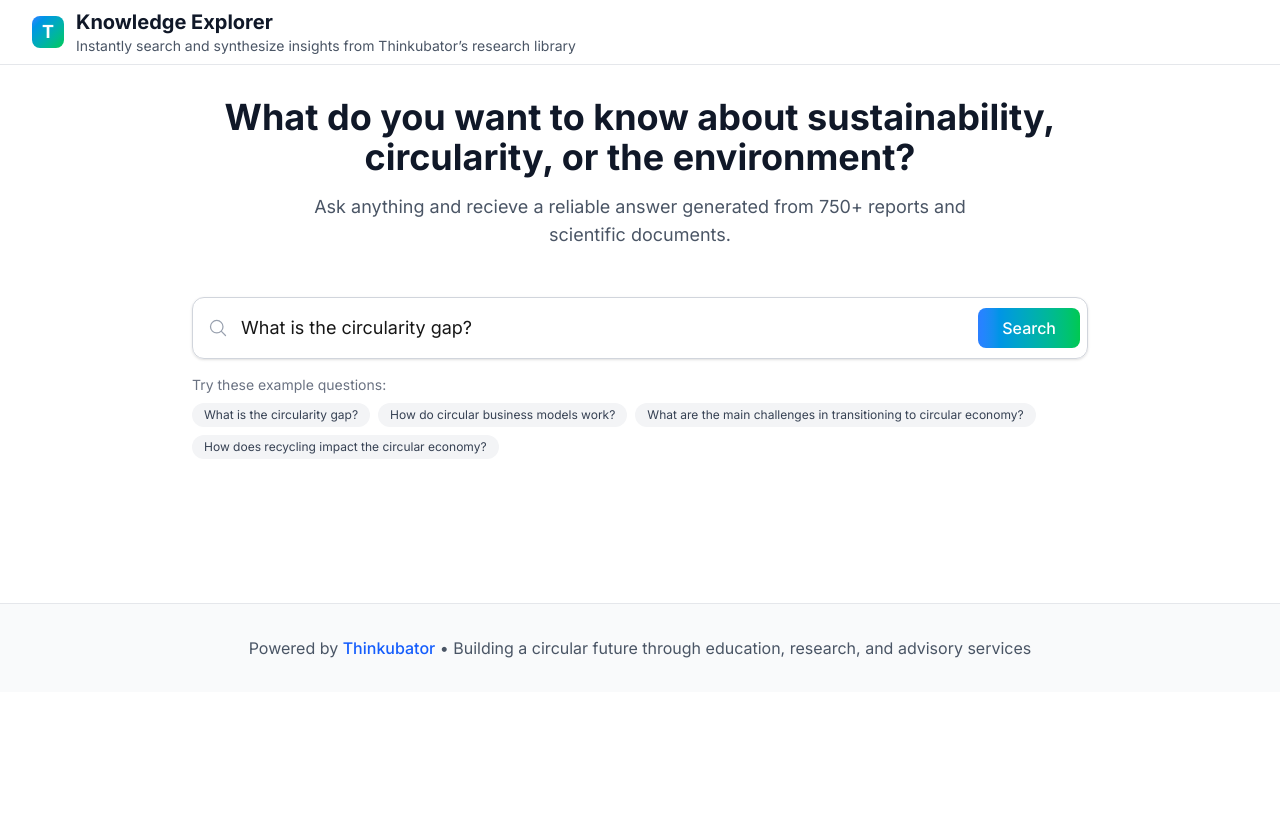
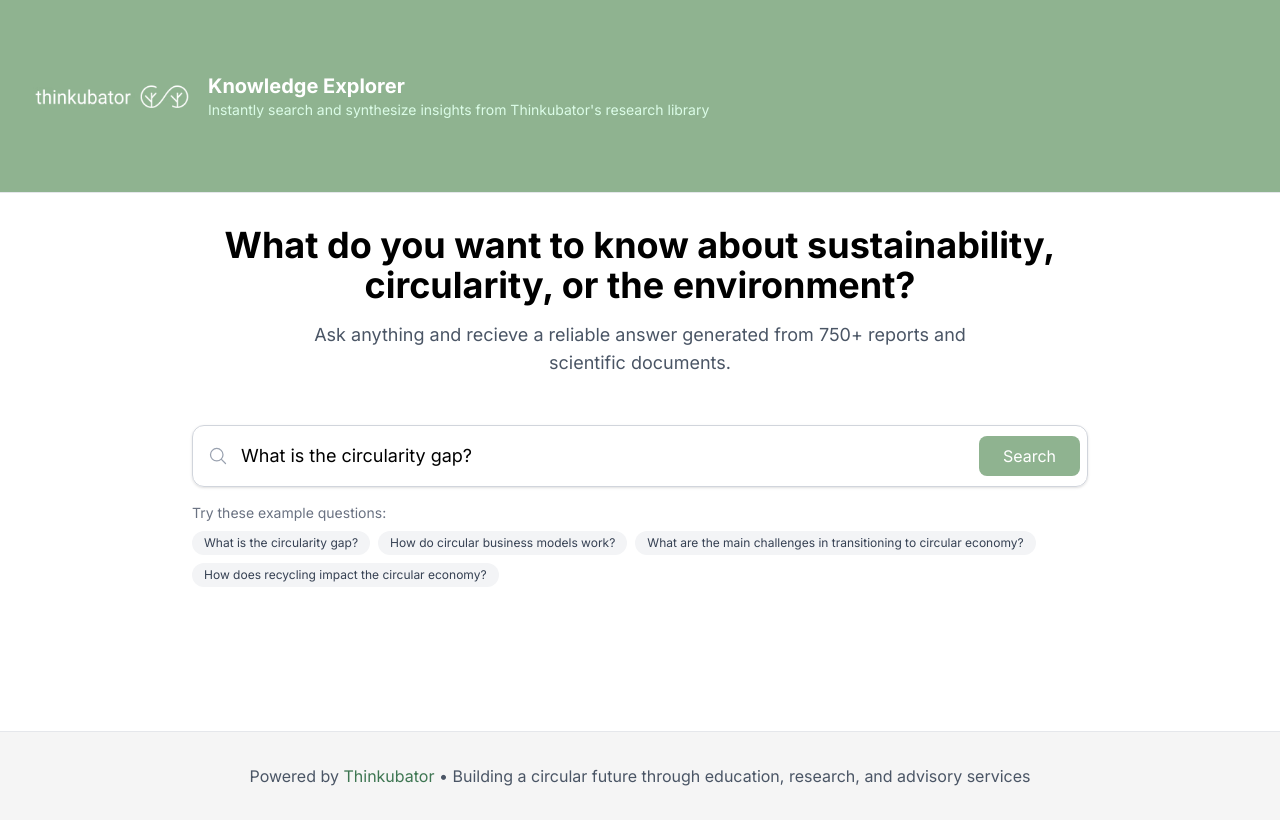
Before and after one commit to jakthehutt/thinkubator-rag, a Next.js app in the folder src/frontend/: page / in a window 1280 px wide. Built offline with nearby package versions, Linux system fonts and the light colour scheme.

Commit message:
update: thinkubator colors

```diff
--- a/src/frontend/src/app/globals.css
+++ b/src/frontend/src/app/globals.css
@@ -2,20 +2,26 @@
 
 :root {
   --background: #ffffff;
-  --foreground: #171717;
-  --primary: #2563eb;
-  --secondary: #059669;
+  --foreground: #000000;
+  --primary: #8FB390;
+  --primary-hover: #3E7652;
+  --secondary: #8FB390;
+  --accent: #3E7652;
   --border: #e5e7eb;
-  --ring: #2563eb;
+  --ring: #8FB390;
+  --footer-bg: #f5f5f5;
 }
 
 @theme inline {
   --color-background: var(--background);
   --color-foreground: var(--foreground);
   --color-primary: var(--primary);
+  --color-primary-hover: var(--primary-hover);
   --color-secondary: var(--secondary);
+  --color-accent: var(--accent);
   --color-border: var(--border);
   --color-ring: var(--ring);
+  --color-footer-bg: var(--footer-bg);
   --font-sans: var(--font-inter);
 }
 
@@ -56,5 +62,5 @@ body {
 
 /* Focus states */
 .focus-ring {
-  @apply focus:outline-none focus:ring-2 focus:ring-blue-500 focus:ring-offset-2;
+  @apply focus:outline-none focus:ring-2 focus:ring-[#8FB390] focus:ring-offset-2;
 }
--- a/src/frontend/src/app/layout.tsx
+++ b/src/frontend/src/app/layout.tsx
@@ -5,6 +5,7 @@ import "./globals.css";
 const inter = Inter({
   variable: "--font-inter",
   subsets: ["latin"],
+  weight: ["400", "700"],
 });
 
 export const metadata: Metadata = {
@@ -20,7 +21,7 @@ export default function RootLayout({
   return (
     <html lang="en">
       <body
-        className={`${inter.variable} font-sans antialiased bg-gradient-to-br from-blue-50 via-white to-green-50 min-h-screen`}
+        className={`${inter.variable} font-sans antialiased bg-white min-h-screen`}
       >
         {children}
       </body>
--- a/src/frontend/src/app/page.tsx
+++ b/src/frontend/src/app/page.tsx
@@ -1,6 +1,7 @@
 'use client'
 
 import { useState } from 'react'
+import Image from 'next/image'
 import { QueryInterface } from '@/components/QueryInterface'
 import { ResultsDisplay } from '@/components/ResultsDisplay'
 
@@ -57,19 +58,25 @@ export default function Home() {
   return (
     <div className="min-h-screen">
       {/* Header */}
-      <header className="border-b border-gray-200 bg-white/70 backdrop-blur-sm sticky top-0 z-50">
+      <header className="border-b border-gray-200 bg-[#8FB390] sticky top-0 z-50">
         <div className="max-w-7xl mx-auto px-4 sm:px-6 lg:px-8">
-          <div className="flex items-center justify-between h-16">
-            <div className="flex items-center space-x-3">
-              <div className="w-8 h-8 bg-gradient-to-br from-blue-500 to-green-500 rounded-lg flex items-center justify-center">
-                <span className="text-white font-bold text-lg">T</span>
+          <div className="flex items-center justify-between py-4">
+            <div className="flex items-center space-x-4">
+              <div className="w-40 h-40 rounded-lg flex items-center justify-center">
+                <Image
+                  src="/logo.avif"
+                  alt="Thinkubator Logo"
+                  width={160}
+                  height={160}
+                  className="object-contain"
+                />
               </div>
               <div>
-                <h1 className="text-xl font-bold text-gray-900">
+                <h1 className="text-xl font-bold text-white">
                   Knowledge Explorer
                 </h1>
-                <p className="text-sm text-gray-600 hidden sm:block">
-                  Instantly search and synthesize insights from Thinkubator’s research library
+                <p className="text-sm text-green-100 hidden sm:block">
+                  Instantly search and synthesize insights from Thinkubator's research library
                 </p>
               </div>
             </div>
@@ -82,7 +89,7 @@ export default function Home() {
         <div className="max-w-4xl mx-auto">
           {/* Hero Section */}
           <div className="text-center mb-12">
-            <h2 className="text-3xl sm:text-4xl font-bold text-gray-900 mb-4">
+            <h2 className="text-3xl sm:text-4xl font-bold text-black mb-4">
               What do you want to know about sustainability, circularity, or the environment?
             </h2>
             <p className="text-lg text-gray-600 mb-8 max-w-2xl mx-auto">
@@ -106,16 +113,16 @@ export default function Home() {
       </main>
 
       {/* Footer */}
-      <footer className="border-t border-gray-200 bg-gray-50 mt-20">
+      <footer className="border-t border-gray-200 bg-[#f5f5f5] mt-20">
         <div className="max-w-7xl mx-auto px-4 sm:px-6 lg:px-8 py-8">
           <div className="text-center text-gray-600">
             <p>
               Powered by{" "}
-              <a
+                <a
                 href="https://www.thinkubator.earth/"
                 target="_blank"
                 rel="noopener noreferrer"
-                className="text-blue-600 hover:text-blue-700 font-medium"
+                className="text-[#3E7652] hover:text-[#8FB390] font-medium"
               >
                 Thinkubator
               </a>{" "}
--- a/src/frontend/src/components/QueryInterface.tsx
+++ b/src/frontend/src/components/QueryInterface.tsx
@@ -38,14 +38,14 @@ export function QueryInterface({ onQuery, loading }: QueryInterfaceProps) {
             value={query}
             onChange={(e) => setQuery(e.target.value)}
             placeholder="Ask about circular economy, sustainability, business models..."
-            className="block w-full pl-12 pr-32 py-4 border border-gray-300 rounded-xl text-lg placeholder-gray-500 focus:outline-none focus:ring-2 focus:ring-blue-500 focus:border-transparent shadow-sm hover:shadow-md transition-all duration-200"
+            className="block w-full pl-12 pr-32 py-4 border border-gray-300 rounded-xl text-lg placeholder-gray-500 focus:outline-none focus:ring-2 focus:ring-[#8FB390] focus:border-transparent shadow-sm hover:shadow-md transition-all duration-200"
             disabled={loading}
           />
           <div className="absolute inset-y-0 right-0 pr-2 flex items-center">
             <button
               type="submit"
               disabled={loading || !query.trim()}
-              className="bg-gradient-to-r from-blue-500 to-green-500 text-white px-6 py-2 rounded-lg font-medium hover:from-blue-600 hover:to-green-600 focus:outline-none focus:ring-2 focus:ring-blue-500 focus:ring-offset-2 disabled:opacity-50 disabled:cursor-not-allowed transition-all duration-200 flex items-center space-x-2"
+              className="bg-[#8FB390] text-white px-6 py-2 rounded-lg font-medium hover:bg-[#3E7652] focus:outline-none focus:ring-2 focus:ring-[#8FB390] focus:ring-offset-2 disabled:opacity-50 disabled:cursor-not-allowed transition-all duration-200 flex items-center space-x-2"
             >
               {loading ? (
                 <>
--- a/src/frontend/src/components/ResultsDisplay.tsx
+++ b/src/frontend/src/components/ResultsDisplay.tsx
@@ -33,10 +33,10 @@ export function ResultsDisplay({ result, loading, error }: ResultsDisplayProps)
   if (loading) {
     return (
       <div className="text-center py-12">
-        <div className="inline-flex items-center justify-center w-16 h-16 bg-blue-100 rounded-full mb-4">
-          <div className="w-8 h-8 border-4 border-blue-500 border-t-transparent rounded-full animate-spin"></div>
+        <div className="inline-flex items-center justify-center w-16 h-16 bg-green-100 rounded-full mb-4">
+          <div className="w-8 h-8 border-4 border-[#8FB390] border-t-transparent rounded-full animate-spin"></div>
         </div>
-        <h3 className="text-lg font-medium text-gray-900 mb-2">Processing your query...</h3>
+        <h3 className="text-lg font-medium text-black mb-2">Processing your query...</h3>
         <p className="text-gray-600">Searching through circular economy knowledge base and generating insights.</p>
       </div>
     )
@@ -63,13 +63,13 @@ export function ResultsDisplay({ result, loading, error }: ResultsDisplayProps)
   return (
     <div className="space-y-8">
       {/* Answer Section */}
-      <div className="bg-gradient-to-r from-blue-50 to-green-50 border border-blue-200 rounded-xl p-6">
+      <div className="bg-gradient-to-r from-green-50 to-green-50 border border-green-200 rounded-xl p-6">
         <div className="flex items-start mb-4">
-          <div className="w-10 h-10 bg-gradient-to-r from-blue-500 to-green-500 rounded-lg flex items-center justify-center mr-3 flex-shrink-0">
+          <div className="w-10 h-10 bg-[#8FB390] rounded-lg flex items-center justify-center mr-3 flex-shrink-0">
             <span className="text-white font-bold">AI</span>
           </div>
           <div>
-            <h2 className="text-xl font-bold text-gray-900 mb-1">Answer</h2>
+            <h2 className="text-xl font-bold text-black mb-1">Answer</h2>
             <p className="text-sm text-gray-600">Generated from circular economy knowledge base</p>
           </div>
         </div>
@@ -84,7 +84,7 @@ export function ResultsDisplay({ result, loading, error }: ResultsDisplayProps)
       <div className="bg-white border border-gray-200 rounded-xl p-6">
         <div className="flex items-center mb-6">
           <DocumentTextIcon className="h-6 w-6 text-gray-500 mr-2" />
-          <h2 className="text-xl font-bold text-gray-900">
+          <h2 className="text-xl font-bold text-black">
             Sources ({result.chunks.length})
           </h2>
         </div>
@@ -107,10 +107,10 @@ export function ResultsDisplay({ result, loading, error }: ResultsDisplayProps)
                   className="w-full px-4 py-3 bg-gray-50 hover:bg-gray-100 transition-colors duration-200 flex items-center justify-between text-left"
                 >
                   <div className="flex items-center space-x-3">
-                    <span className="bg-blue-100 text-blue-800 text-xs font-medium px-2.5 py-0.5 rounded">
+                    <span className="bg-green-100 text-green-800 text-xs font-medium px-2.5 py-0.5 rounded">
                       Source {index + 1}
                     </span>
-                    <span className="font-medium text-gray-900">
+                    <span className="font-medium text-black">
                       {documentName}
                     </span>
                     <span className="text-sm text-gray-500">
```
Also changed, not shown: src/frontend/public/logo.avif (added).
